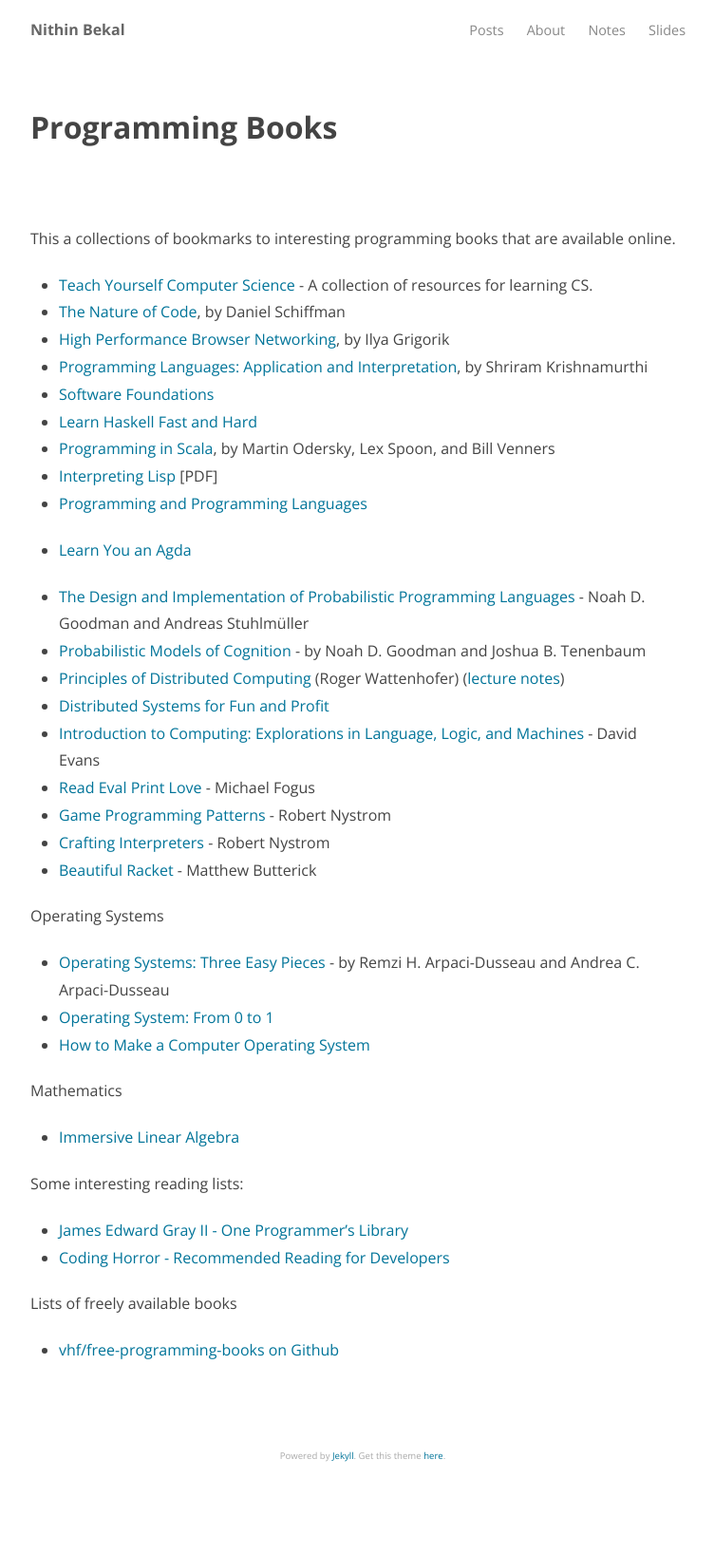
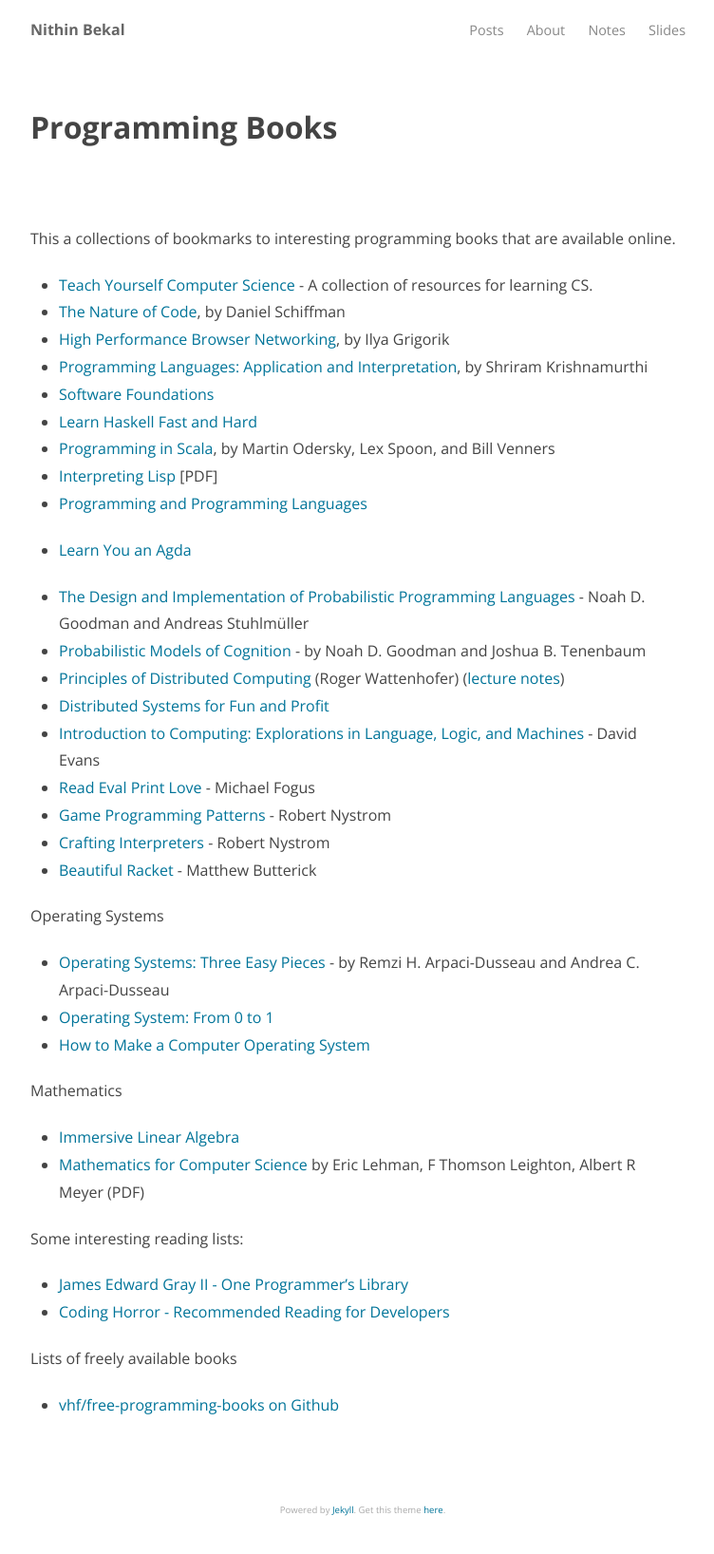
Before and after one commit to nithinbekal/nithinbekal.github.io, a Jekyll site: the page built from notes/programming-books.md, in a window 1280 px wide. Shown: the whole page at 95% size, without its empty margins (258-1010 px from the left). Built offline with Jekyll 4.4.1, drawn with Linux system fonts in a browser that asks for light colours; before the commit the page ends 1579 px from its top, so only the background shows below that.

Commit message:
Math for CS link

```diff
--- a/notes/programming-books.md
+++ b/notes/programming-books.md
@@ -39,6 +39,8 @@
 Mathematics
 
 - [Immersive Linear Algebra](http://immersivemath.com/ila/index.html)
+- [Mathematics for Computer Science](https://courses.csail.mit.edu/6.042/spring17/mcs.pdf)
+  by Eric Lehman, F Thomson Leighton, Albert R Meyer (PDF)
 
 Some interesting reading lists:
 
```
